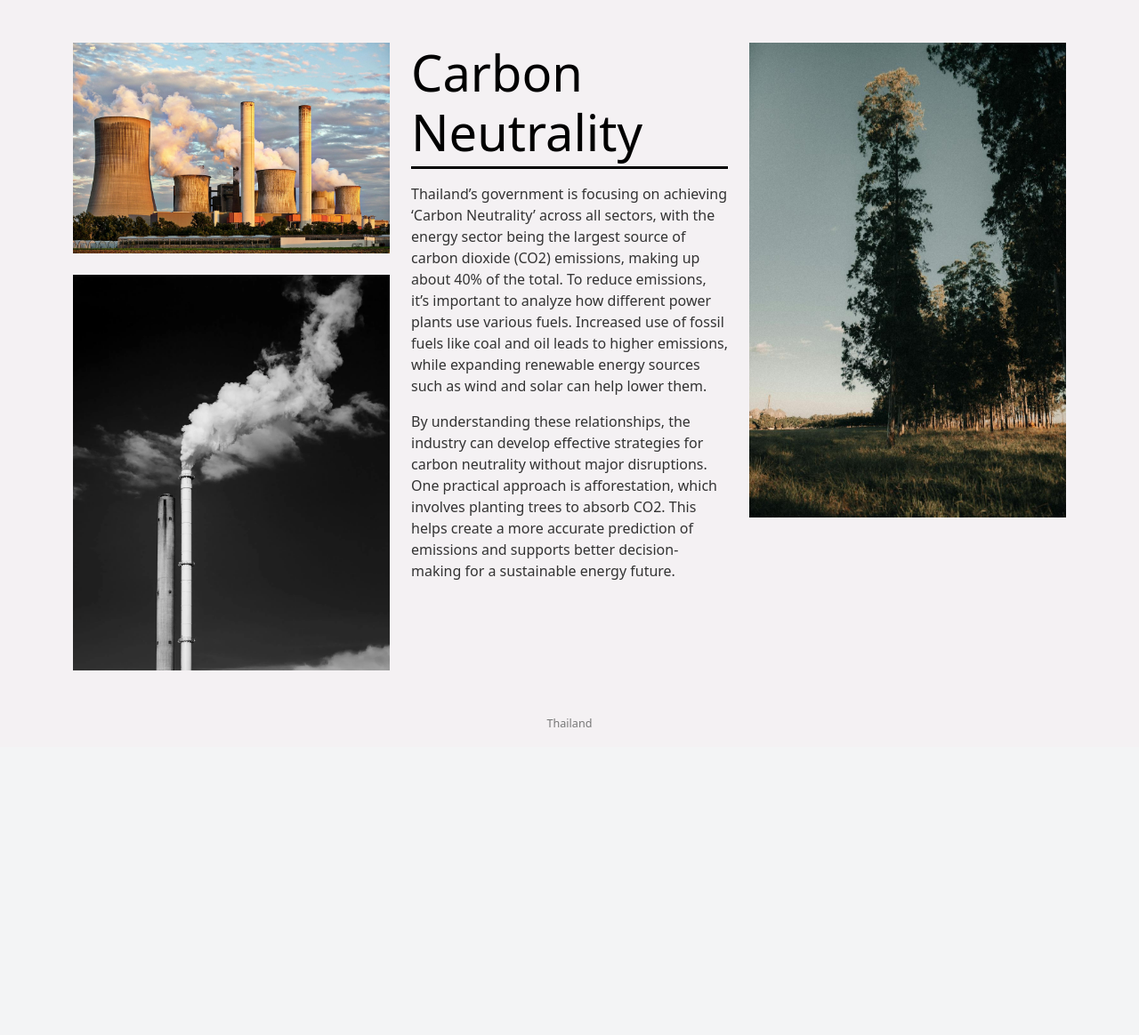
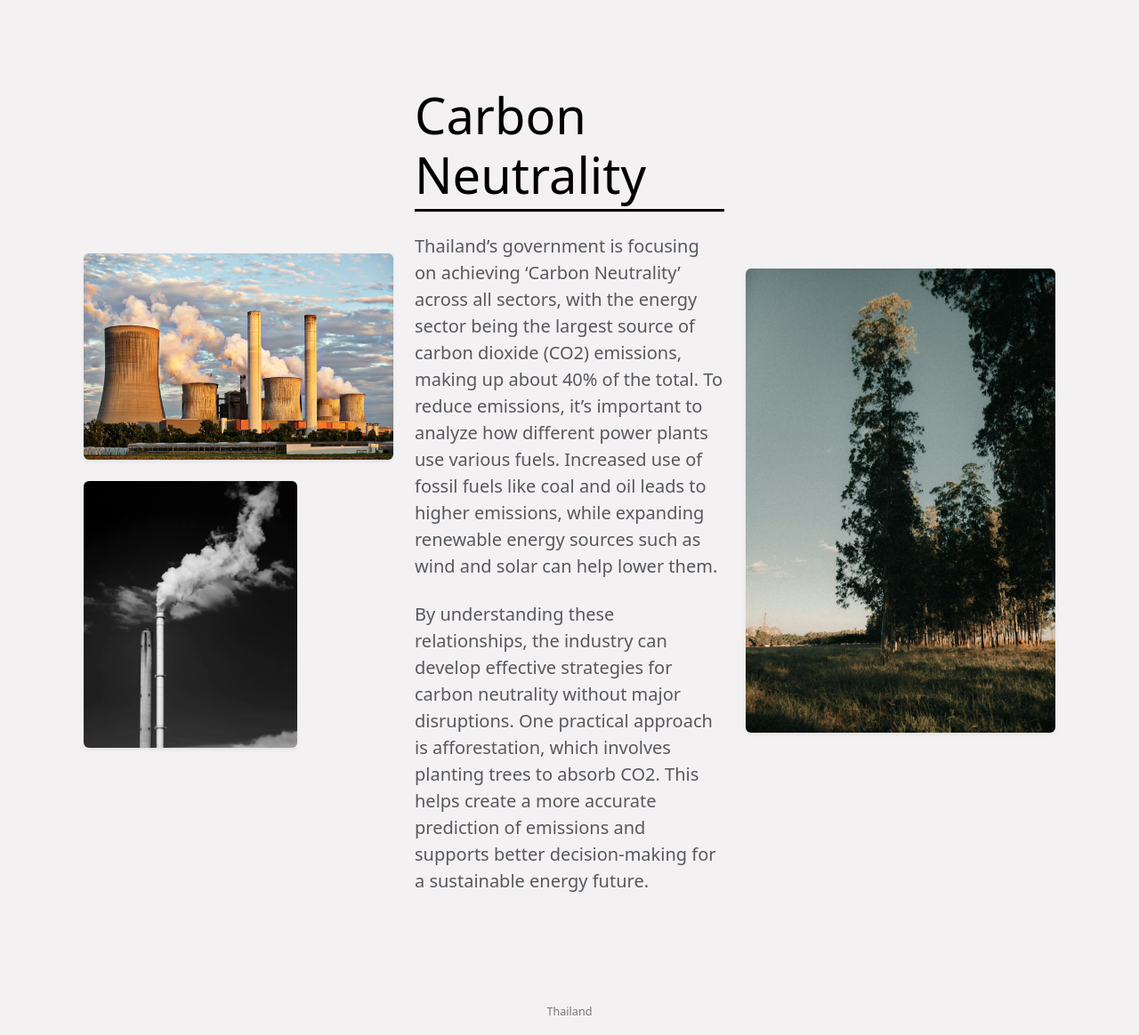
Before and after one commit to MrWhiteC/ml2024_project, a Flask app: page / in a window 1280 px wide. Shown: the part 62-1226 px from the top of the page at 89% size. Before the commit the page ends 880 px from the top, so only its background shows below. Run offline with Flask 3, Linux system fonts and the light colour scheme; parts of the project's set-up code (start-up, migrations or seed data) failed here and were passed over.

Commit message:
update homepage layout

```diff
--- a/web/static/styles.css
+++ b/web/static/styles.css
@@ -142,3 +142,25 @@ footer {
     font-size: 2.5rem;
     color: #d9534f; /* Red color for emphasis */
 }
+
+.image-container img {
+    max-height: 300px;  /* Limit the height of the images */
+    object-fit: cover;  /* Ensure the image covers the area without distortion */
+}
+
+@media (max-width: 768px) {
+    .image-container img {
+        max-height: 200px;  /* Smaller images on mobile */
+    }
+}
+
+.image-right-container img {
+    max-height: 1000px;  /* Limit the height of the images */
+    object-fit: cover;  /* Ensure the image covers the area without distortion */
+}
+
+@media (max-width: 768px) {
+    .image-right-container img {
+        max-height: 200px;  /* Smaller images on mobile */
+    }
+}
--- a/web/templates/index.html
+++ b/web/templates/index.html
@@ -3,26 +3,30 @@
 {% block title %}Home - Carbon Neutrality{% endblock %}
 
 {% block content %}
-<!-- Row with left, center, and right columns -->
-<div class="row">
-    <!-- Left column for the image -->
-    <div class="col-md-4">
-        <img src="{{ url_for('static', filename='power_plant.jpg') }}" class="img-fluid mb-4 custom-img-size" alt="Power Plant">
-        <img src="{{ url_for('static', filename='smoke_stack.jpg') }}" class="img-fluid custom-img-size" alt="Smoke Stack">
-    </div>
+<!-- Container for the overall content, ensuring good spacing on the sides -->
+<div class="container py-5">
+    <div class="row align-items-center">
+        <!-- Left column for the image -->
+        <div class="col-md-4 mb-4 mb-md-0">
+            <div class="image-container">
+                <img src="{{ url_for('static', filename='power_plant.jpg') }}" class="img-fluid rounded shadow-sm mb-4" alt="Power Plant">
+                <img src="{{ url_for('static', filename='smoke_stack.jpg') }}" class="img-fluid rounded shadow-sm" alt="Smoke Stack">
+            </div>
+        </div>
 
-    <!-- Center column for the text, vertically centered -->
-    <div class="col-md-4">
-        <div>
-            <h1 class="display-4 mb-3">Carbon Neutrality</h1>
-            <p>Thailand’s government is focusing on achieving ‘Carbon Neutrality’ across all sectors, with the energy sector being the largest source of carbon dioxide (CO2) emissions, making up about 40% of the total. To reduce emissions, it’s important to analyze how different power plants use various fuels. Increased use of fossil fuels like coal and oil leads to higher emissions, while expanding renewable energy sources such as wind and solar can help lower them.</p>
-            <p>By understanding these relationships, the industry can develop effective strategies for carbon neutrality without major disruptions. One practical approach is afforestation, which involves planting trees to absorb CO2. This helps create a more accurate prediction of emissions and supports better decision-making for a sustainable energy future.</p>
+        <!-- Center column for the text, vertically centered -->
+        <div class="col-md-4">
+            <h1 class="display-4 font-weight-bold mb-4">Carbon Neutrality</h1>
+            <p class="lead text-muted mb-4">Thailand’s government is focusing on achieving ‘Carbon Neutrality’ across all sectors, with the energy sector being the largest source of carbon dioxide (CO2) emissions, making up about 40% of the total. To reduce emissions, it’s important to analyze how different power plants use various fuels. Increased use of fossil fuels like coal and oil leads to higher emissions, while expanding renewable energy sources such as wind and solar can help lower them.</p>
+            <p class="lead text-muted mb-4">By understanding these relationships, the industry can develop effective strategies for carbon neutrality without major disruptions. One practical approach is afforestation, which involves planting trees to absorb CO2. This helps create a more accurate prediction of emissions and supports better decision-making for a sustainable energy future.</p>
         </div>
-    </div>
 
-    <!-- Right column for the image -->
-    <div class="col-md-4">
-        <img src="{{ url_for('static', filename='forest.jpg') }}" class="img-fluid" alt="Forest">
+        <!-- Right column for the image (make this image taller) -->
+        <div class="col-md-4">
+            <div class="image-right-container">
+                <img src="{{ url_for('static', filename='forest.jpg') }}" class="img-fluid rounded shadow-sm" alt="Forest">
+            </div>
+        </div>
     </div>
 </div>
 {% endblock %}
```
